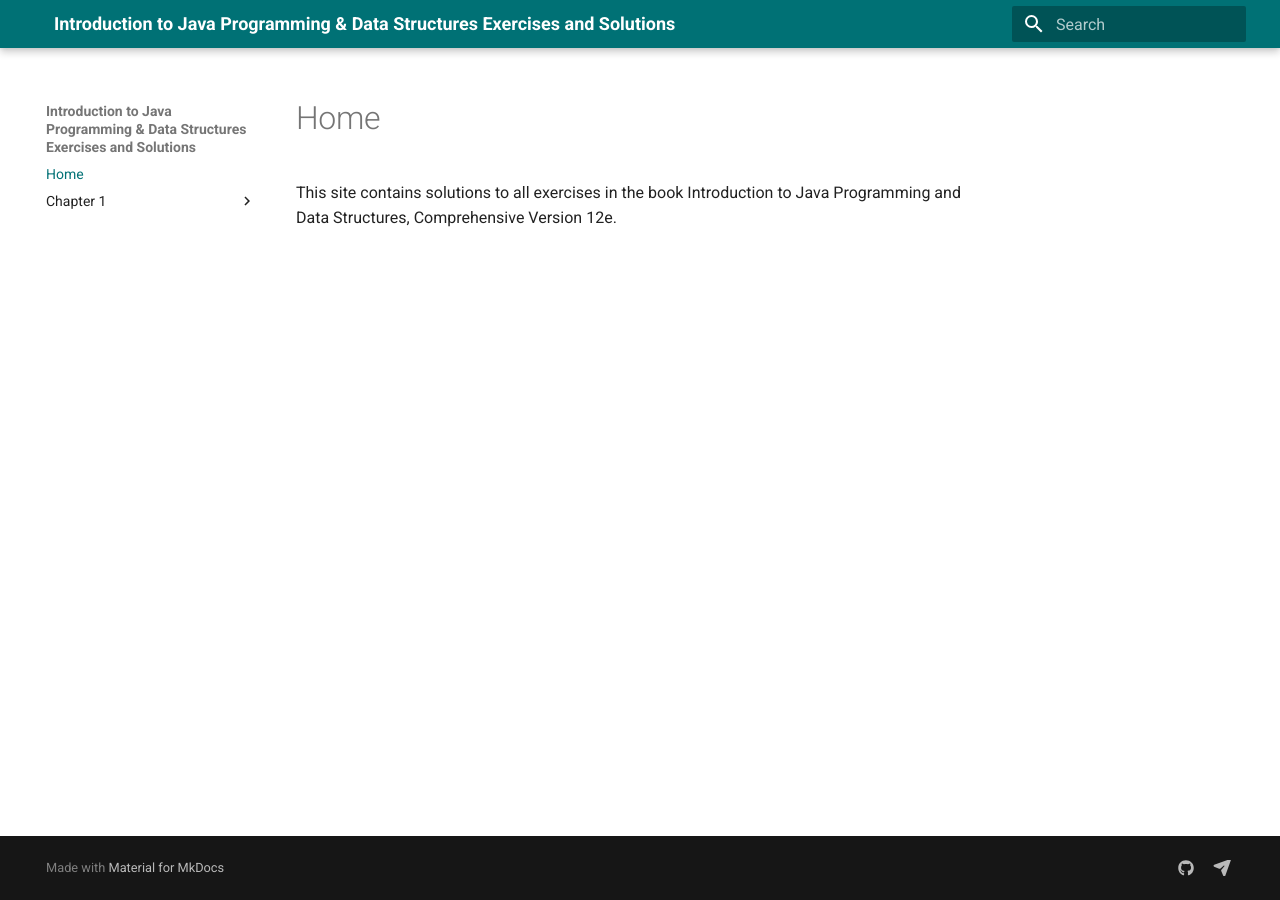
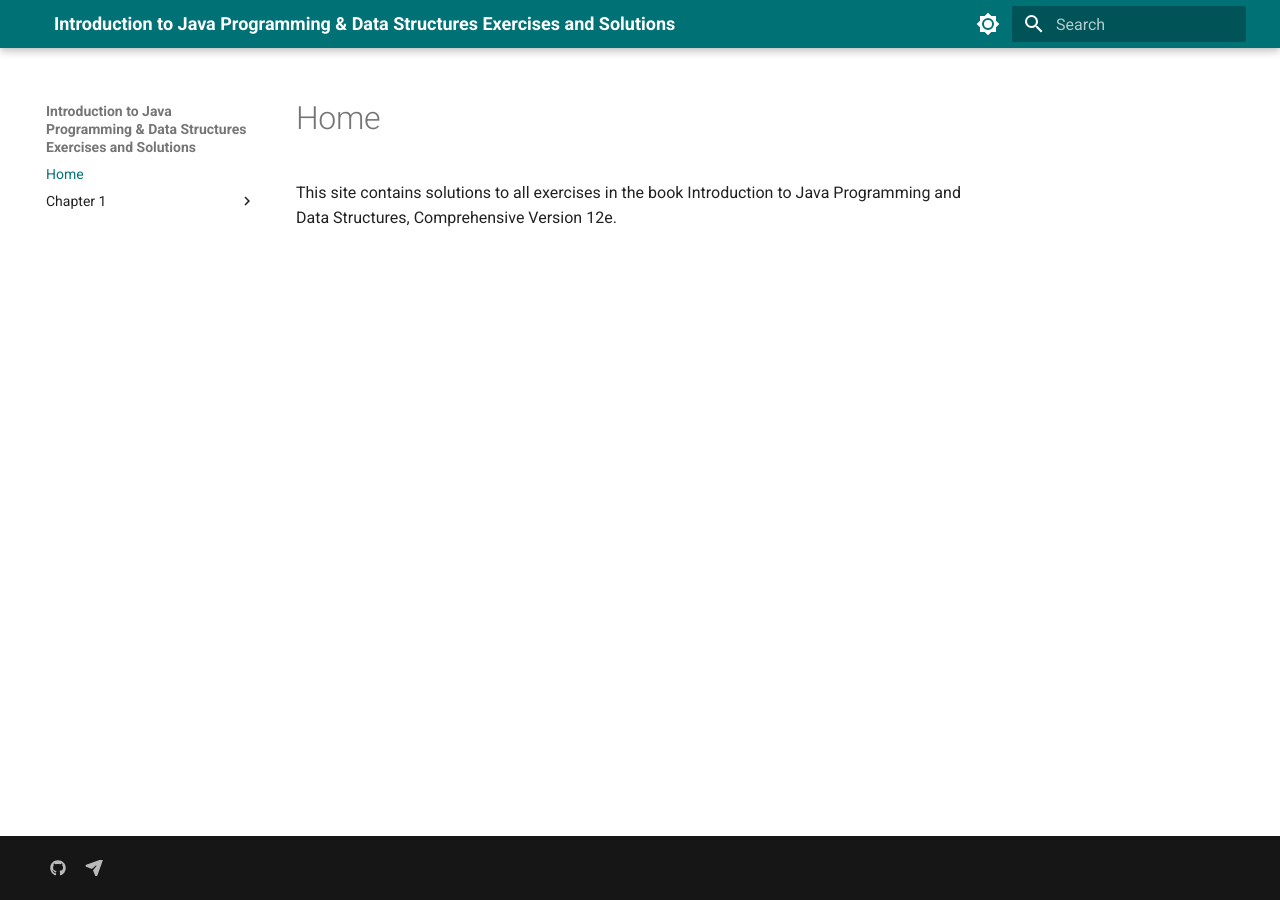
Before and after one commit to ytanii/intro-to-java-exercises, an MkDocs documentation site: the page built from docs/index.md, in a window 1280 px wide. Built offline with MkDocs 1.6.1 and Material for MkDocs 9.7.7, drawn with Linux system fonts in a browser that asks for light colours.

Commit message:
Add theme toggle button and remove MkDocs for Material copyright notice

```diff
--- a/docs/stylesheets/extra.css
+++ b/docs/stylesheets/extra.css
@@ -12,3 +12,7 @@
 .md-header__button.md-logo{
     display: none;
 }
+
+.md-copyright{
+    display: none;
+}
--- a/mkdocs.yml
+++ b/mkdocs.yml
@@ -2,10 +2,18 @@ site_name: Introduction to Java Programming & Data Structures Exercises and Solu
 theme:
   name: material
   palette:
-    primary: custom
+    - scheme: default
+      primary: custom
+      toggle:
+        icon: material/brightness-7
+        name: Switch to dark mode
+    - scheme: slate
+      primary: custom
+      toggle:
+        icon: material/brightness-4
+        name: Switch to light mode
   features:
     - content.code.copy
-
 extra:
   social:
     - icon: fontawesome/brands/github
```
